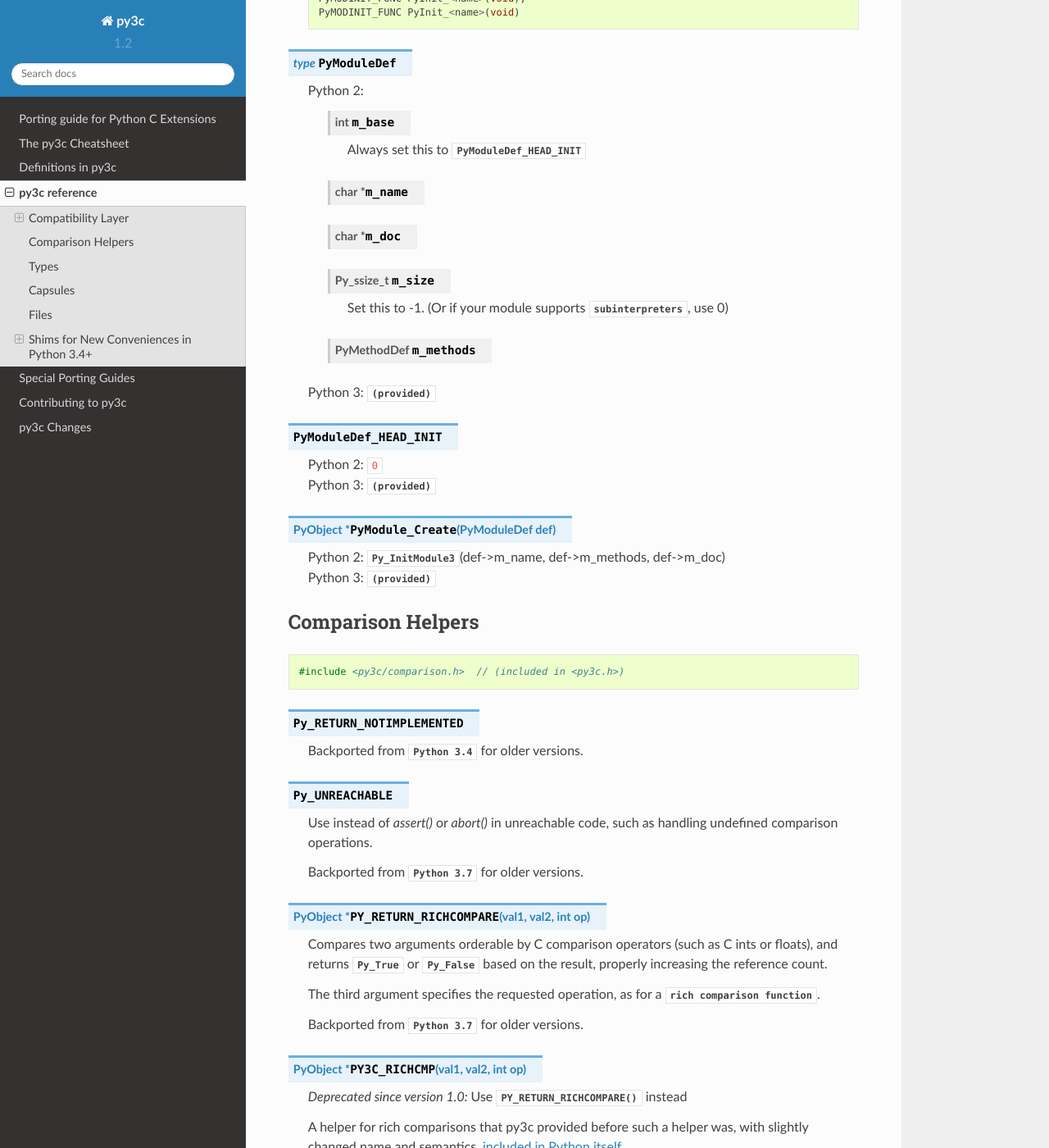
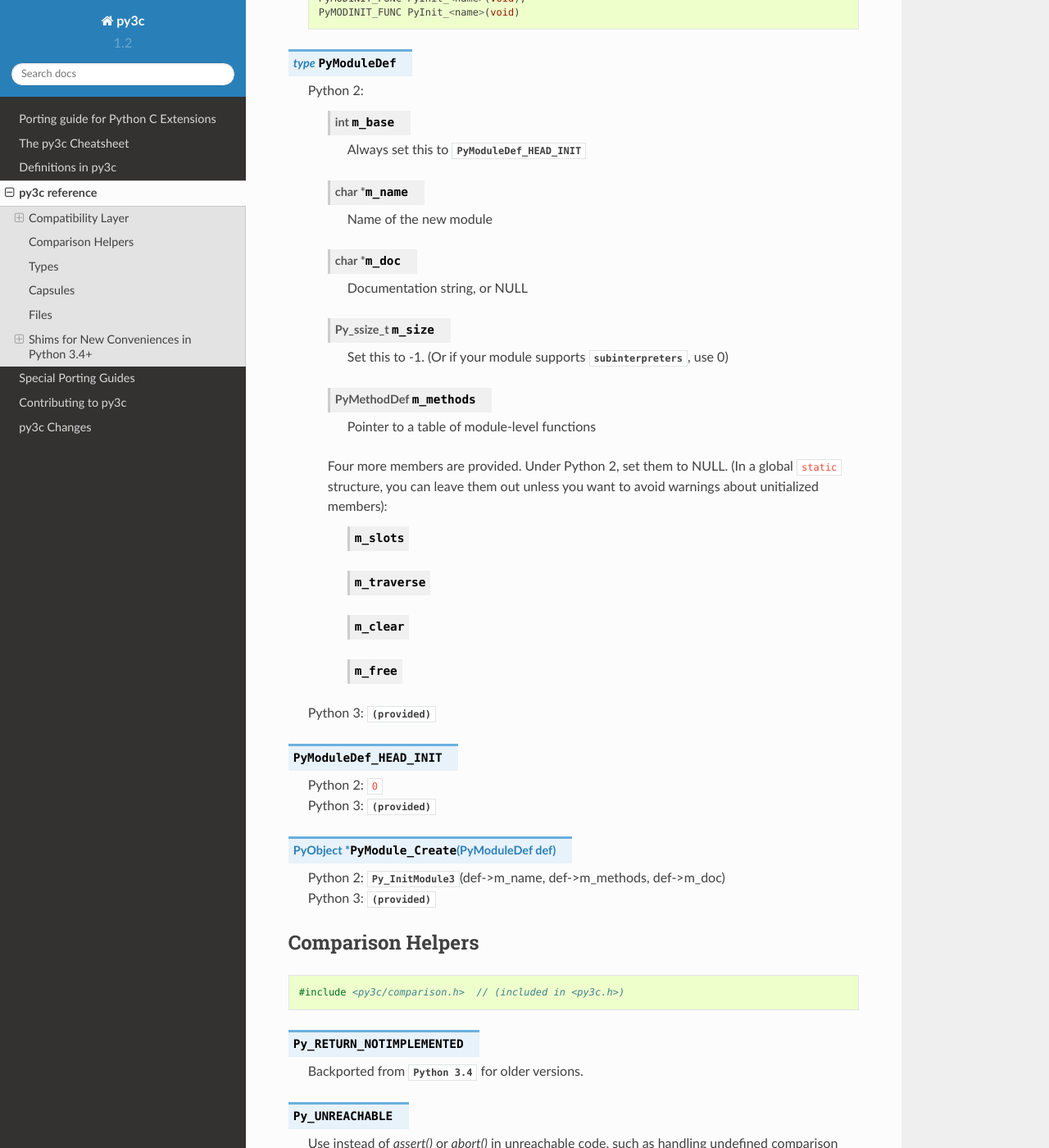
Before and after one commit to encukou/py3c, a Sphinx documentation site: the page built from doc/source/reference.rst, in a window 1280 px wide and 1400 px high, scrolled down 8209 px. Shown: the whole window at 82% size. Built offline with Sphinx 7.4.7 and the Read the Docs theme 2.0.0, drawn with Linux system fonts in a browser that asks for light colours.

Commit message:
Add new members to documentation

```diff
--- a/doc/source/defs.rst
+++ b/doc/source/defs.rst
@@ -61,6 +61,8 @@ The following non-trivial macros are defined:
 
     :c:type:`PyModuleDef`
         | Python 2: contains ``m_name``, ``m_doc``, ``m_size``, ``m_methods`` fields from Python 3, and ``m_base`` to accomodate PyModuleDef_HEAD_INIT.
+        Also contains members `m_slots`, `m_traverse`, `m_clear`, `m_free`,
+        which must be set to NULL.
 
     :c:func:`PyModule_Create`
         | Python 2: calls Py_InitModule3; semantics same as in Python 3
--- a/doc/source/reference.rst
+++ b/doc/source/reference.rst
@@ -430,13 +430,29 @@ Module Initialization
 
         .. c:member:: char *m_name
 
+            Name of the new module
+
         .. c:member:: char *m_doc
+
+            Documentation string, or NULL
 
         .. c:member:: Py_ssize_t m_size
 
             Set this to -1. (Or if your module supports :c:func:`subinterpreters <py3:Py_NewInterpreter>`, use 0)
 
         .. c:member:: PyMethodDef m_methods
+
+            Pointer to a table of module-level functions
+
+        Four more members are provided.
+        Under Python 2, set them to NULL.
+        (In a global ``static`` structure, you can leave them out
+        unless you want to avoid warnings about unitialized members):
+
+            .. c:member:: m_slots
+            .. c:member:: m_traverse
+            .. c:member:: m_clear
+            .. c:member:: m_free
 
     Python 3: :c:type:`(provided) <py3:PyModuleDef>`
 
```
